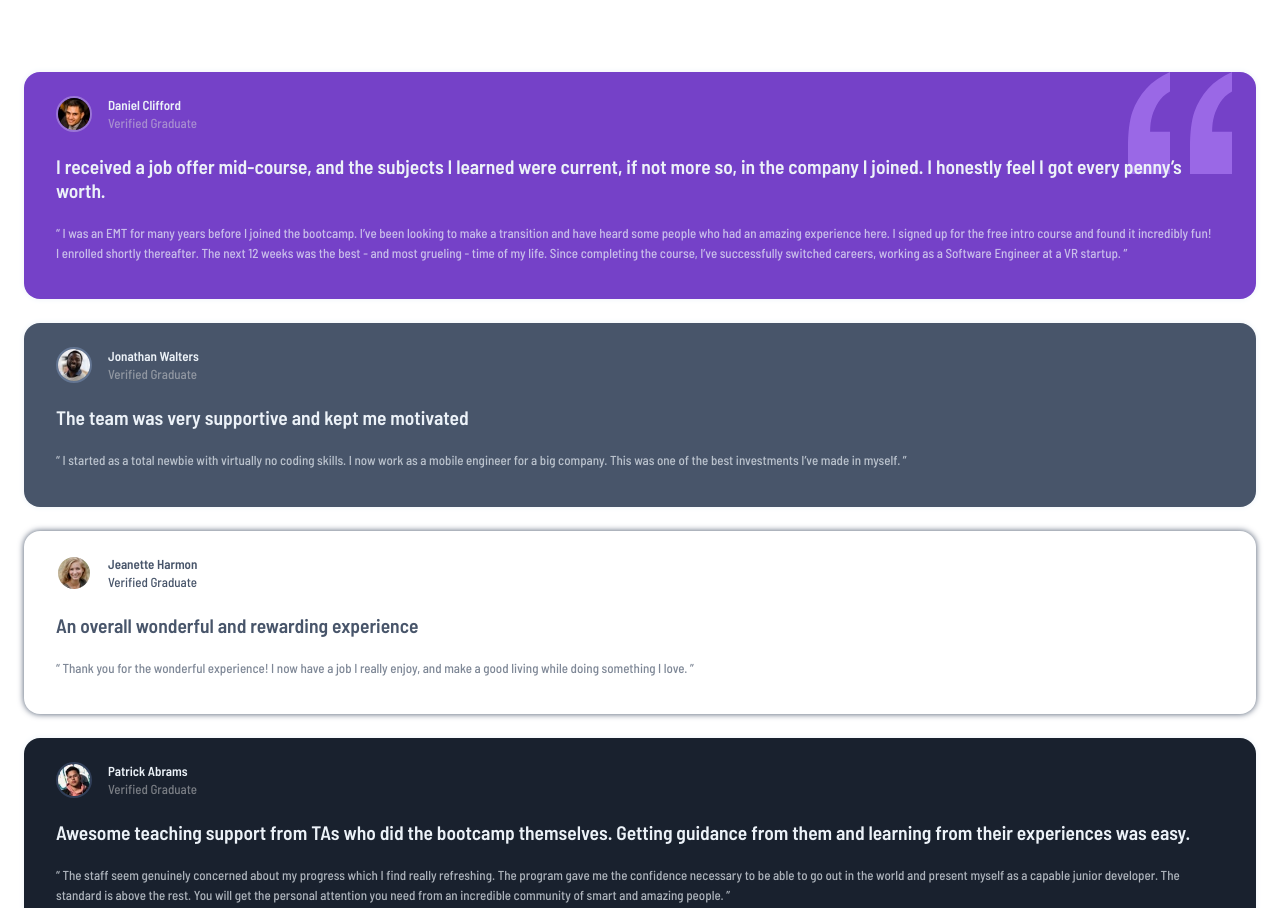
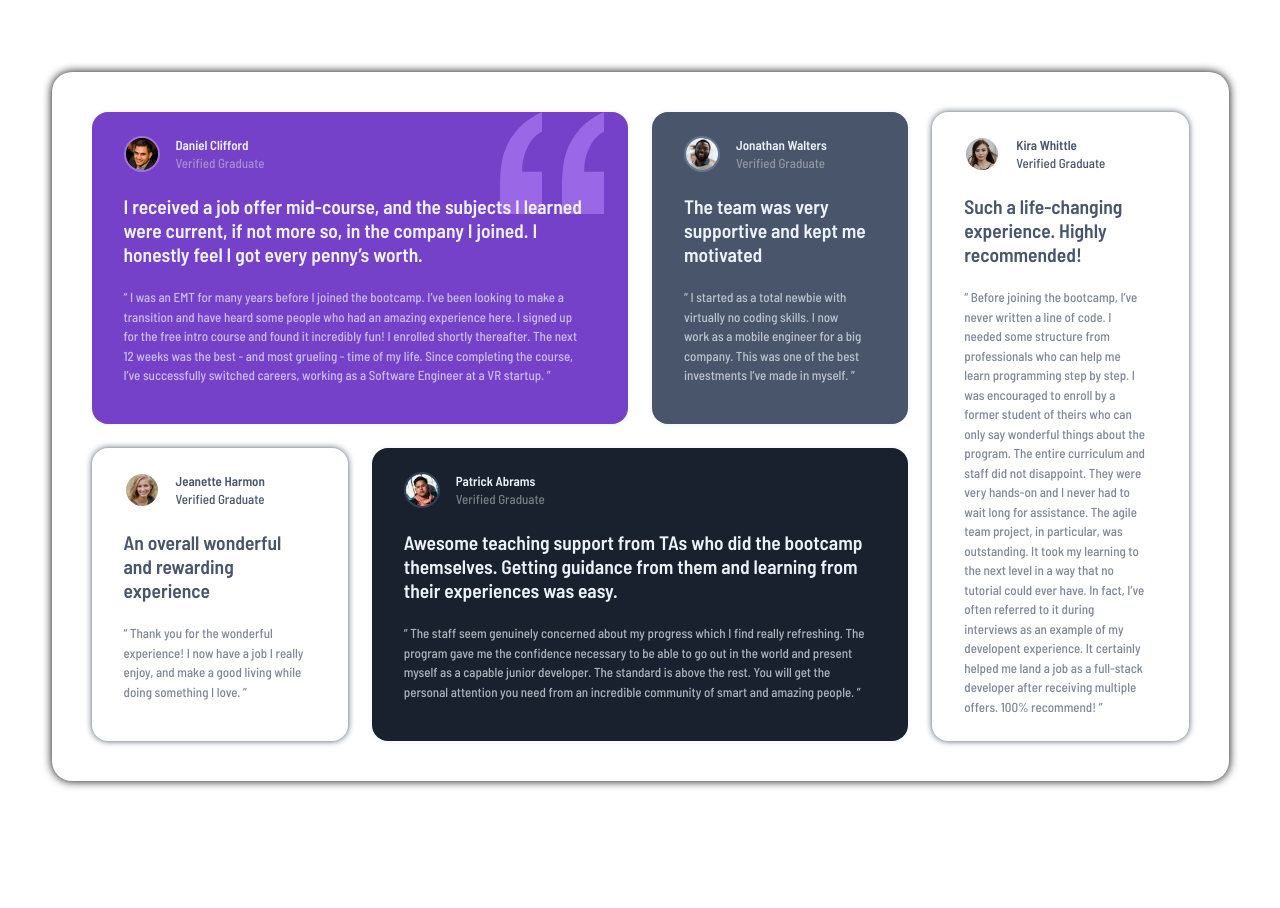
Before and after one commit to CTZDev/testimonials-grid-section-main, a plain HTML site: page index.html in a window 1280 px wide. Shown: the top 908 px of the page. After the commit the page ends 853 px from the top, so only its background shows below. Drawn offline with Linux system fonts and the light colour scheme.

Commit message:
Tablet And Desktop Design Done!

```diff
--- a/css/style.css
+++ b/css/style.css
@@ -42,7 +42,8 @@
   color: var(--neutral-light-grayish-blue);
 }
 
-.card-light {
+.card-light,
+.card-last-light {
   background-color: var(--primary-white);
   color: var(--primary-very-dark-grayish-blue);
 }
@@ -72,7 +73,8 @@
   border: 2px solid hsl(219, 29%, 27%);
 }
 
-.card-light .card-user > img {
+.card-light .card-user > img,
+.card-last-light .card-user > img {
   border: 2px solid hsl(210, 46%, 100%);
 }
 
@@ -89,7 +91,8 @@
   }
 }
 
-.card-light .card-user-content span {
+.card-light .card-user-content span,
+.card-last-light .card-user-content span {
   color: inherit;
 }
 
@@ -114,3 +117,80 @@
   opacity: 0.75;
   z-index: -1;
 }
+
+@media only screen and (min-width: 768px) {
+  .cards {
+    grid-template-columns: repeat(2, 1fr);
+    grid-template-rows: 1fr auto auto;
+  }
+
+  .card-purple {
+    grid-column: 1 / 2;
+    grid-row: 1 / 2;
+  }
+
+  .card-black {
+    grid-column: 2 / -1;
+    grid-row: 1 / 2;
+  }
+
+  .card-gray {
+    grid-column: 1 / 2;
+    grid-row: 2 / 3;
+  }
+
+  .card-light {
+    grid-column: 2 / 3;
+    grid-row: 2 / 3;
+  }
+
+  .card-last-light {
+    grid-column: 1 / -1;
+  }
+}
+
+@media only screen and (min-width: 1024px) {
+  .container {
+    max-width: calc(1185px + 40px);
+    margin: auto;
+  }
+
+  .cards {
+    box-shadow: 0 0 10px;
+    border-radius: 20px;
+    padding: 40px;
+  }
+
+  .card {
+    padding-bottom: 24px;
+  }
+
+  .cards {
+    grid-template-columns: repeat(4, 1fr);
+    grid-template-rows: repeat(2, auto);
+  }
+
+  .card-purple {
+    grid-column: 1 / span 2;
+  }
+
+  .card-gray {
+    grid-column: 3 / span 1;
+    grid-row: 1 / 2;
+  }
+
+  .card-light {
+    grid-column: 1 / 2;
+    grid-row: 2 / 3;
+  }
+
+  .card-black {
+    grid-column: 2 / span 2;
+    grid-row: 2 / 3;
+  }
+
+  .card-last-light {
+    grid-column: 4 / 5;
+    grid-row: 1 / 3;
+  }
+}
--- a/index.html
+++ b/index.html
@@ -86,7 +86,7 @@
           </div>
         </article>
 
-        <article class="card card-light">
+        <article class="card card-last-light">
           <figure class="card-user">
             <img src="images/image-kira.jpg" alt="Daniel" />
             <div class="card-user-content">
```
